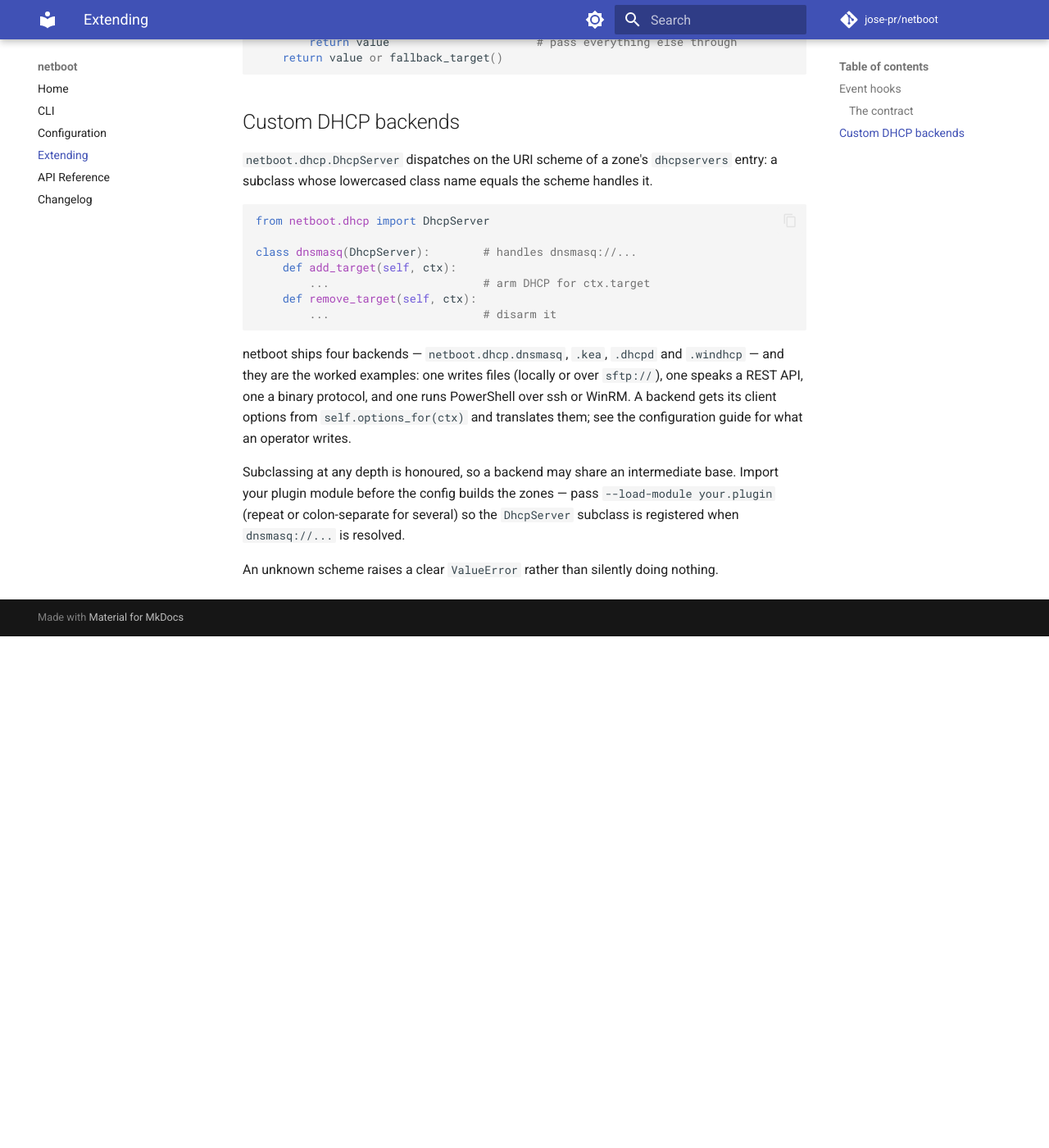
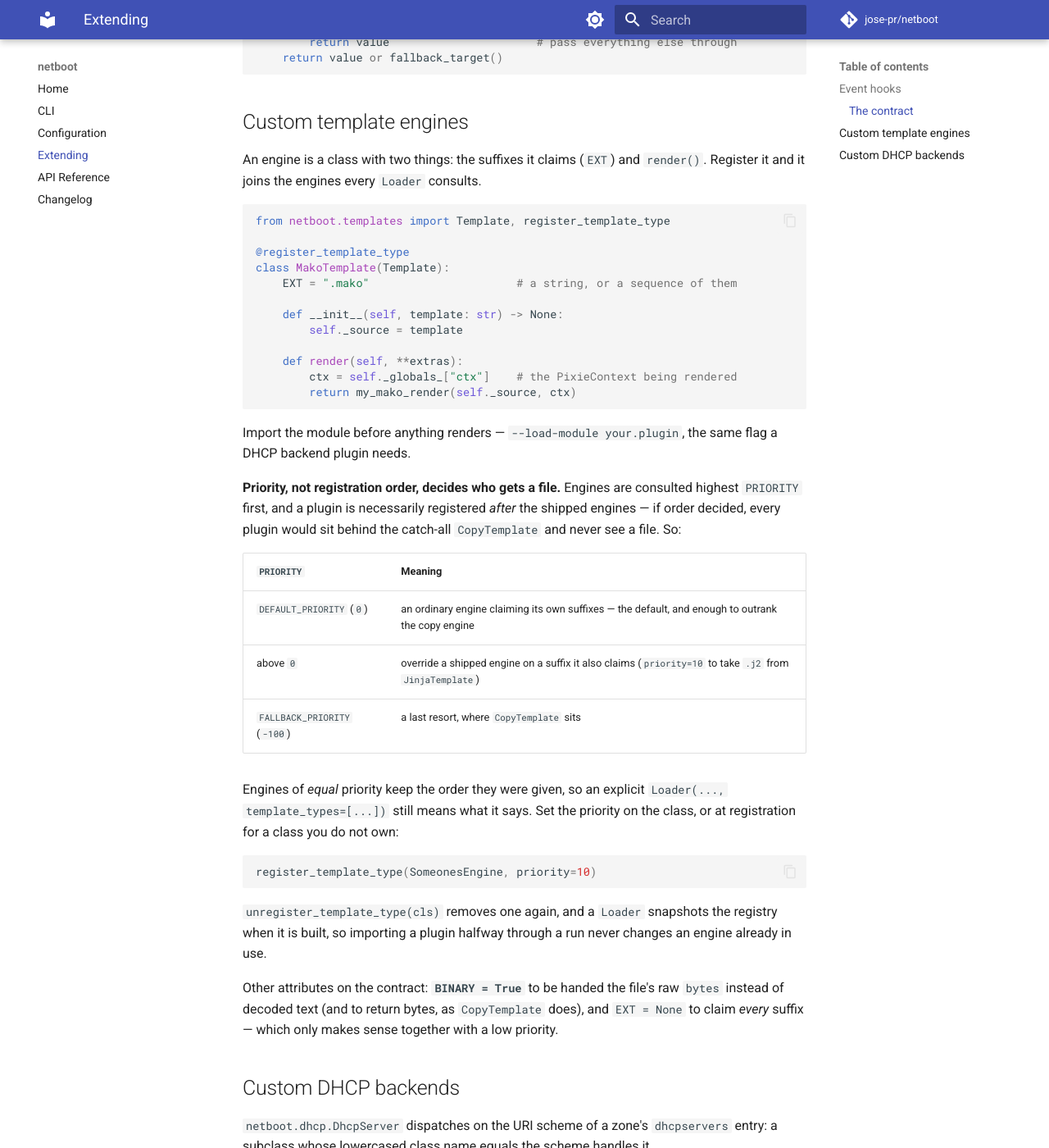
Before and after one commit to jose-pr/netboot, an MkDocs documentation site: the page built from docs/extending.md, in a window 1280 px wide and 1400 px high, scrolled down 1074 px. Shown: the whole window at 82% size. Built offline with MkDocs 1.6.1 and Material for MkDocs 9.7.7, drawn with Linux system fonts in a browser that asks for light colours; comment, search, counter and statistics services are not loaded; before the commit the page ends 1850 px from its top, so only the background shows below that.

Commit message:
docs: document registering an engine and what priority means
A "Custom template engines" section on the extending page, next to the
DHCP backend one: the contract, the --load-module step, a table of what
each priority band is for, and why the two are separate concepts at all.

````diff
--- a/docs/extending.md
+++ b/docs/extending.md
@@ -47,6 +47,57 @@ def only_on_lookup(event, netboot, value, kwargs):
     return value or fallback_target()
 ```
 
+## Custom template engines
+
+An engine is a class with two things: the suffixes it claims (`EXT`) and
+`render()`. Register it and it joins the engines every `Loader` consults.
+
+```python
+from netboot.templates import Template, register_template_type
+
+@register_template_type
+class MakoTemplate(Template):
+    EXT = ".mako"                      # a string, or a sequence of them
+
+    def __init__(self, template: str) -> None:
+        self._source = template
+
+    def render(self, **extras):
+        ctx = self._globals_["ctx"]    # the PixieContext being rendered
+        return my_mako_render(self._source, ctx)
+```
+
+Import the module before anything renders — `--load-module your.plugin`, the same
+flag a DHCP backend plugin needs.
+
+**Priority, not registration order, decides who gets a file.** Engines are
+consulted highest `PRIORITY` first, and a plugin is necessarily registered
+*after* the shipped engines — if order decided, every plugin would sit behind the
+catch-all `CopyTemplate` and never see a file. So:
+
+| `PRIORITY` | Meaning |
+| ---------- | ------- |
+| `DEFAULT_PRIORITY` (`0`) | an ordinary engine claiming its own suffixes — the default, and enough to outrank the copy engine |
+| above `0` | override a shipped engine on a suffix it also claims (`priority=10` to take `.j2` from `JinjaTemplate`) |
+| `FALLBACK_PRIORITY` (`-100`) | a last resort, where `CopyTemplate` sits |
+
+Engines of *equal* priority keep the order they were given, so an explicit
+`Loader(..., template_types=[...])` still means what it says. Set the priority on
+the class, or at registration for a class you do not own:
+
+```python
+register_template_type(SomeonesEngine, priority=10)
+```
+
+`unregister_template_type(cls)` removes one again, and a `Loader` snapshots the
+registry when it is built, so importing a plugin halfway through a run never
+changes an engine already in use.
+
+Other attributes on the contract: **`BINARY = True`** to be handed the file's raw
+`bytes` instead of decoded text (and to return bytes, as `CopyTemplate` does),
+and `EXT = None` to claim *every* suffix — which only makes sense together with a
+low priority.
+
 ## Custom DHCP backends
 
 `netboot.dhcp.DhcpServer` dispatches on the URI scheme of a zone's `dhcpservers`
````
Also changed, not shown: CHANGELOG.md (+11 -0 lines), docs/configuration.md (+9 -6 lines).
